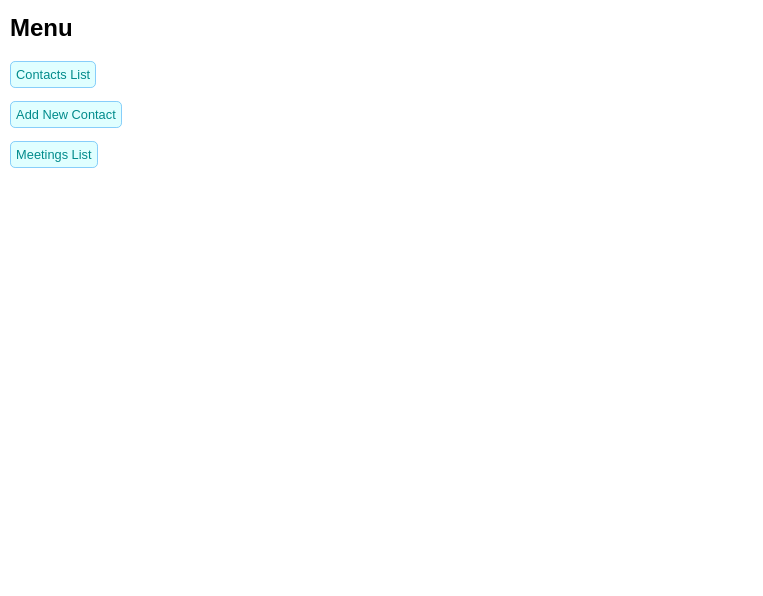
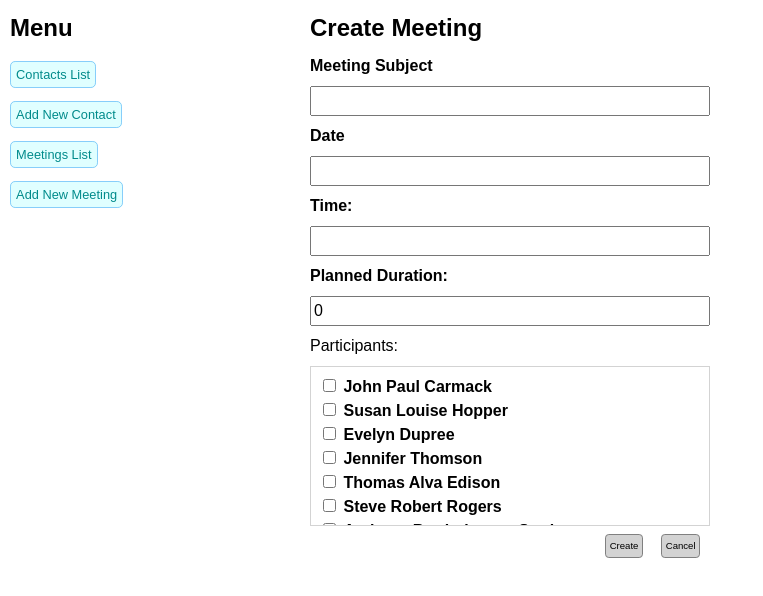
Before and after one commit to boolean-uk/react-address-book, a React (Create React App) app: page /addmeeting in a window 1280 px wide. Shown: the top 596 px of the page, without its empty margins (0-763 px from the left). Built offline with nearby package versions, Linux system fonts and the light colour scheme; data requests are answered from the project's data file.

Commit message:
Adds contacts list to add meetings form

```diff
--- a/src/App.js
+++ b/src/App.js
@@ -6,6 +6,7 @@ import ContactsView from "./components/Contacts/ContactsView";
 import ContactsEdit from "./components/Contacts/ContactsEdit";
 import MeetingsList from "./components/Meetings/MeetingsList";
 import MeetingsView from "./components/Meetings/MeetingsView";
+import MeetingsAdd from "./components/Meetings/MeetingsAdd";
 import "./styles/styles.css";
 
 export default function App() {
@@ -61,6 +62,11 @@ export default function App() {
               Meetings List
             </Link>
           </li>
+          <li className="linkListItem">
+            <Link to="/addmeeting" className="linkButton">
+              Add New Meeting
+            </Link>
+          </li>
         </ul>
       </nav>
       <main>
@@ -94,6 +100,12 @@ export default function App() {
             path="/meeting/:id"
             element={<MeetingsView contacts={contacts} />}
           />
+          <Route
+            path="/addmeeting"
+            element={
+              <MeetingsAdd contacts={contacts} setMeetings={setMeetings} />
+            }
+          />
         </Routes>
       </main>
     </>
--- a/src/components/Contacts/ContactsAdd.jsx
+++ b/src/components/Contacts/ContactsAdd.jsx
@@ -51,8 +51,8 @@ function ContactsAdd(props) {
       body: JSON.stringify(contact),
     };
     try {
-      fetch("http://localhost:4000/contacts", newContactPostRequest)
-        .then((response) => {
+      fetch("http://localhost:4000/contacts", newContactPostRequest).then(
+        (response) => {
           response.json();
           fetch("http://localhost:4000/contacts")
             .then((res) => res.json())
@@ -60,8 +60,8 @@ function ContactsAdd(props) {
               setContacts(data);
               navigate("/");
             });
-        })
-        .then(navigate("/"));
+        }
+      );
     } catch (err) {
       console;
       console.error(err);
--- /dev/null
+++ b/src/components/Meetings/MeetingsAdd.jsx
@@ -0,0 +1,166 @@
+import { useState } from "react";
+import { useNavigate } from "react-router-dom";
+
+function MeetingsAdd(props) {
+  const navigate = useNavigate();
+  const { contacts, setMeetings } = props;
+  const [selectedParticipants, setSelectedParticipants] = useState([]);
+  const [meeting, setMeeting] = useState({
+    subject: "",
+    date: "",
+    time: "",
+    planned_duration: 0,
+    participants: [],
+  });
+
+  const handleChange = (event) => {
+    const inputName = event.target.name;
+    const inputValue = event.target.value;
+
+    if (inputName === "subject") {
+      setMeeting({ ...meeting, subject: inputValue });
+    }
+    if (inputName === "date") {
+      setMeeting({ ...meeting, date: inputValue });
+    }
+    if (inputName === "time") {
+      setMeeting({ ...meeting, time: inputValue });
+    }
+    if (inputName === "planned_duration") {
+      setMeeting({ ...meeting, planned_duration: inputValue });
+    }
+  };
+
+  const handleCheckBoxChange = (id) => {
+    if (!selectedParticipants.includes(id)) {
+      setSelectedParticipants([...selectedParticipants, id]);
+    } else {
+      const updatedParticipants = selectedParticipants.filter(
+        (thisParticipant) => {
+          if (thisParticipant !== id) {
+            return thisParticipant;
+          }
+        }
+      );
+      setSelectedParticipants(updatedParticipants);
+      setMeeting({ ...meeting, participants: selectedParticipants });
+    }
+  };
+
+  const handleSubmit = (event) => {
+    event.preventDefault();
+
+    const newMeetingPostRequest = {
+      method: "POST",
+      headers: { "Content-Type": "application/json" },
+      body: JSON.stringify(contact),
+    };
+    try {
+      fetch("http://localhost:4000/meetings", newMeetingPostRequest).then(
+        (response) => {
+          response.json();
+          fetch("http://localhost:4000/contacts")
+            .then((res) => res.json())
+            .then((data) => {
+              setMeetings(data);
+              navigate("/meetings");
+            });
+        }
+      );
+    } catch (err) {
+      console;
+      console.error(err);
+    }
+  };
+
+  return (
+    <form className="form-stack contact-form" onSubmit={handleSubmit}>
+      <h2>Create Meeting</h2>
+
+      <label htmlFor="subject">Meeting Subject</label>
+      <input
+        id="subject"
+        name="subject"
+        type="text"
+        required
+        value={meeting.subject}
+        onChange={handleChange}
+      />
+
+      <label htmlFor="date">Date</label>
+      <input
+        id="date"
+        name="date"
+        type="text"
+        required
+        value={meeting.date}
+        onChange={handleChange}
+      />
+
+      <label htmlFor="time">Time:</label>
+      <input
+        id="time"
+        name="time"
+        type="text"
+        required
+        value={meeting.time}
+        onChange={handleChange}
+      />
+
+      <label htmlFor="planned_duration">Planned Duration:</label>
+      <input
+        id="planned_duration"
+        name="planned_duration"
+        type="number"
+        required
+        value={meeting.planned_duration}
+        onChange={handleChange}
+      />
+
+      <p>Participants:</p>
+      <div className="contactsForMeeting">
+        <label>
+          {contacts.map((contact, index) => (
+            <p key={`participants${index}`}>
+              <input
+                type="checkbox"
+                id={contact.id}
+                name={`participants${index}`}
+                onChange={(e) => handleCheckBoxChange(contact.id)}
+                checked={selectedParticipants.includes(contact.id)}
+              />
+              &nbsp;{contact.firstName} {contact.lastName}
+            </p>
+          ))}
+        </label>
+      </div>
+
+      <div className="actions-section">
+        <button className="actionButton" type="submit">
+          Create
+        </button>
+        <span className="actionButton" onClick={(e) => navigate(-1)}>
+          Cancel
+        </span>
+      </div>
+    </form>
+  );
+}
+
+export default MeetingsAdd;
+
+/*
+      <div className="contactsForMeeting">
+        {contacts.map((contact, index) => (
+          <input
+            type="checkbox"
+            key={`checkbox${index}`}
+            id={contact.id}
+            name="participants"
+            value={contact.id}
+            onChange={handleCheckBoxChange}
+          >
+            {contact.firstName} {contact.lastName}
+          </input>
+        ))}
+*/
--- a/src/styles/styles.css
+++ b/src/styles/styles.css
@@ -230,3 +230,10 @@ h2 {
   border: 1px solid lightblue;
   background-color: aliceblue;
 }
+
+.contactsForMeeting {
+  height: 20vh;
+  overflow-y: scroll;
+  border: 1px solid lightgray;
+  padding: 0.5em;
+}
```
Also changed, not shown: src/components/Meetings/MeetingContact.jsx (added, +20 -0 lines).
